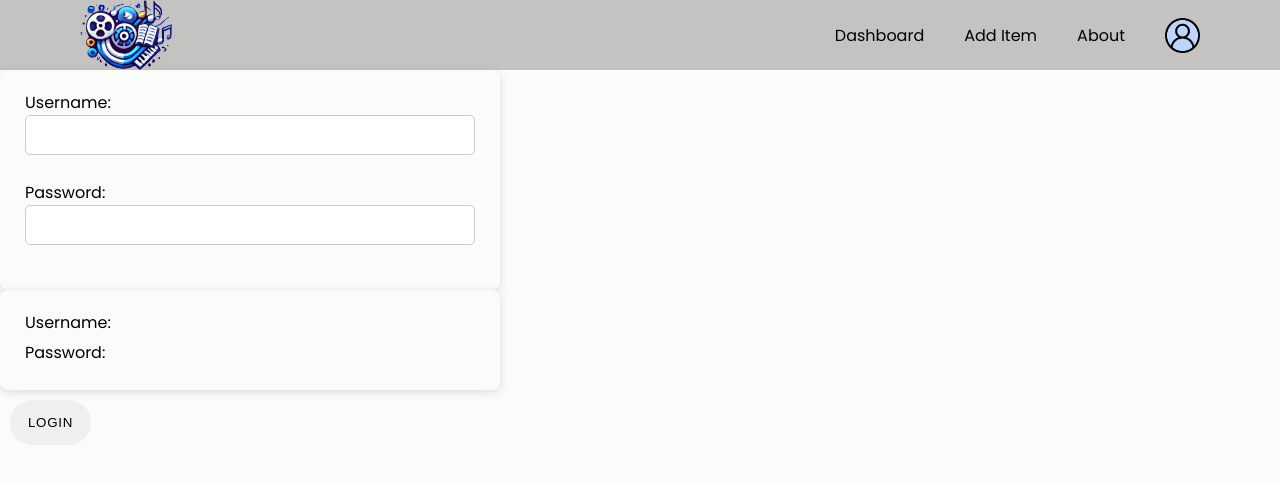
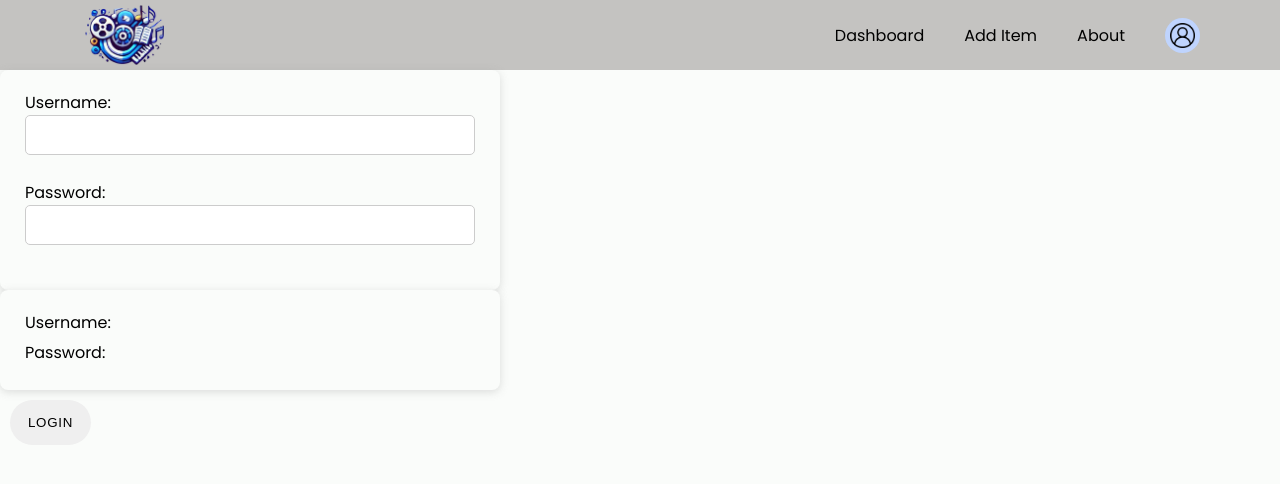
Before and after one commit to girsy01/project2_LHF, a React (Vite) app: page / in a window 1280 px wide. Shown: the top 484 px of the page. Built offline with nearby package versions, Linux system fonts and the light colour scheme.

Commit message:
bug fix in styles

```diff
--- a/src/styles/_components.scss
+++ b/src/styles/_components.scss
@@ -12,7 +12,7 @@ nav {
     align-items: center;
   }
 
-  img {
+  a img {
     height: 100%;
     padding: 5px;
   }
```
